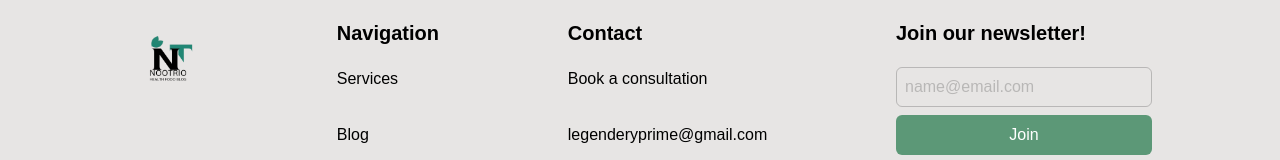
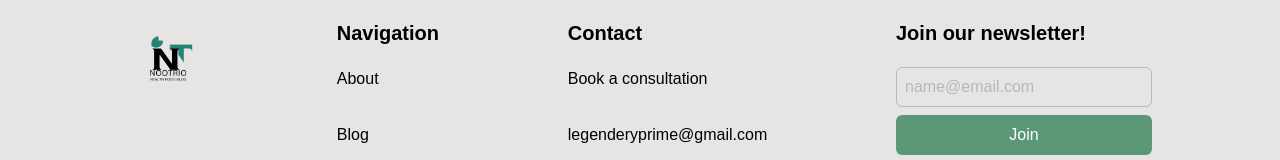
Before and after one commit to classicManCode/nootrio, a Next.js app: page / in a window 1280 px wide. Shown: the part 3189-3349 px from the top of the page. Built offline with nearby package versions, Linux system fonts and the light colour scheme.

Commit message:
Footer section navigation edited

```diff
--- a/component/Footer.tsx
+++ b/component/Footer.tsx
@@ -52,13 +52,13 @@ const Footer = () => {
               </h2>
               <ul className="flex flex-col gap-4 md:gap-6 lg:gap-8">
                 <li>
-                  <Link href="/services">Services</Link>
+                  <Link href="#about">About</Link>
                 </li>
                 <li>
                   <Link href="/blog">Blog</Link>
                 </li>
                 <li>
-                  <Link href="/services">Services</Link>
+                  <Link href="#services">Services</Link>
                 </li>
               </ul>
             </div>
```
